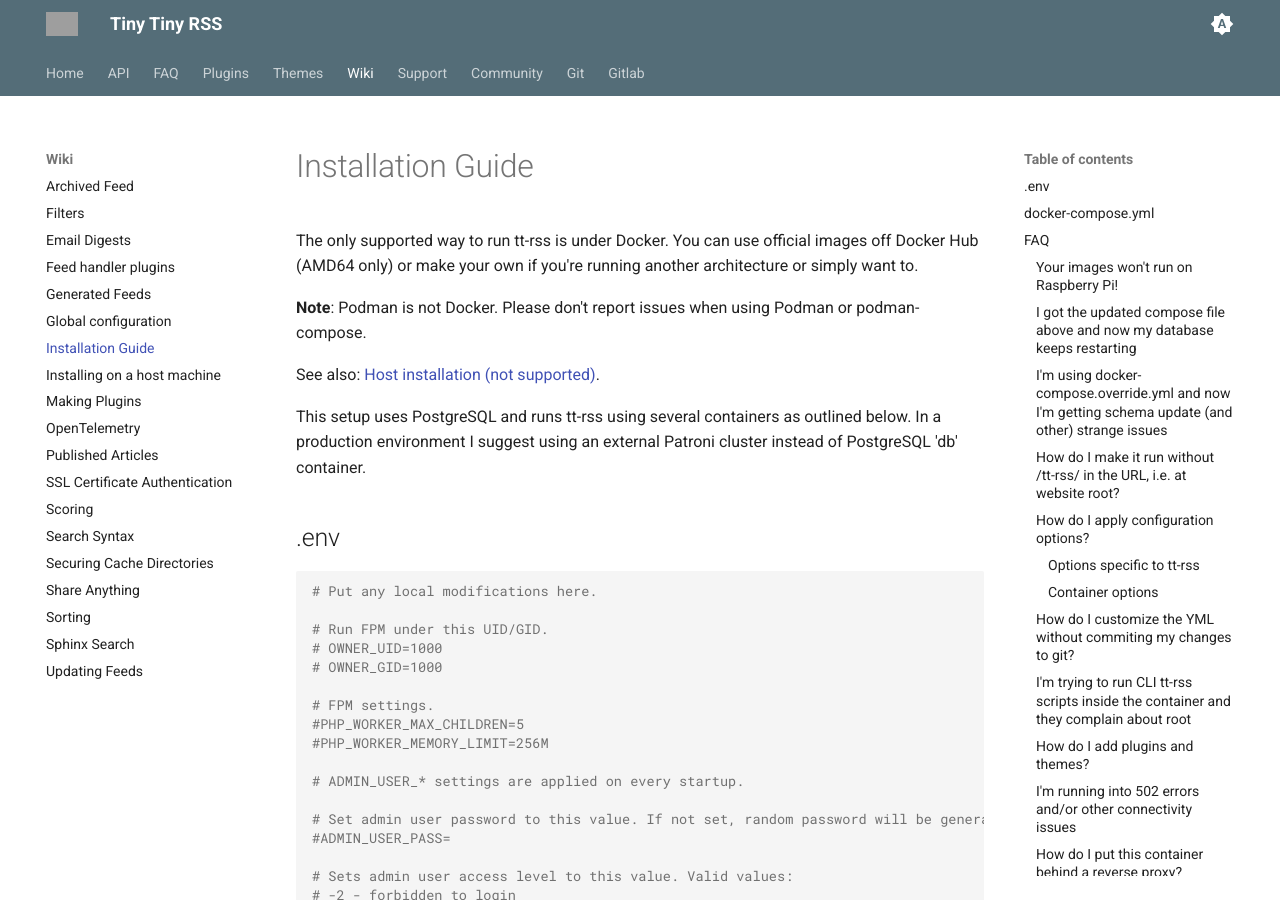
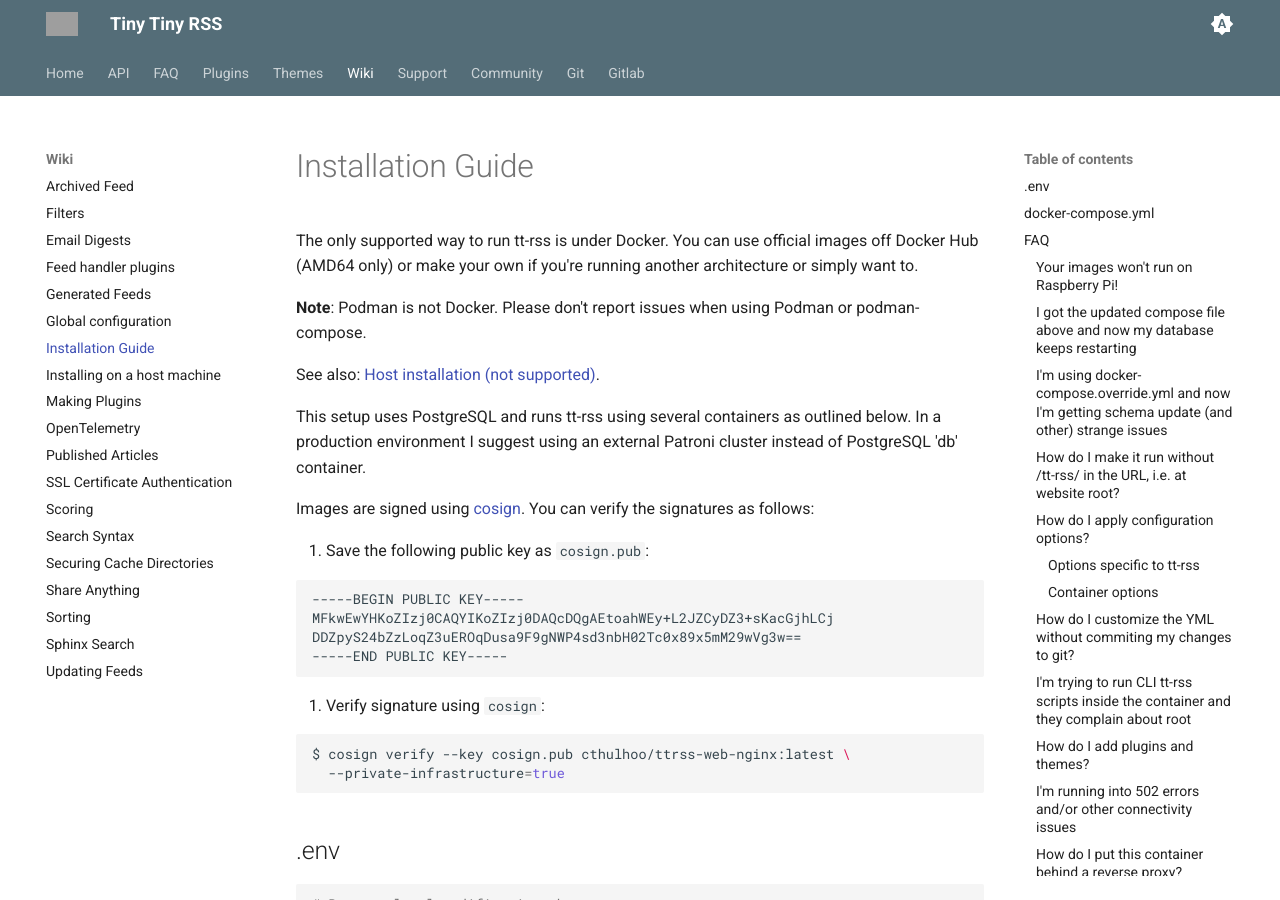
Before and after one commit to supahgreg/tt-rss-web-static, an MkDocs documentation site: the page built from docs/wiki/InstallationNotes.md, in a window 1280 px wide and 900 px high. Built offline with MkDocs 1.6.1 and Material for MkDocs 9.7.7, drawn with Linux system fonts in a browser that asks for light colours.

Commit message:
Update InstallationNotes.md

````diff
--- a/docs/wiki/InstallationNotes.md
+++ b/docs/wiki/InstallationNotes.md
@@ -11,6 +11,24 @@
 This setup uses PostgreSQL and runs tt-rss using several containers as outlined
 below. In a production environment I suggest using an external Patroni cluster
 instead of PostgreSQL 'db' container.
+
+Images are signed using [cosign](https://docs.sigstore.dev/cosign/verifying/verify/). You can verify the signatures as follows:
+
+1. Save the following public key as `cosign.pub`:
+
+```
+-----BEGIN PUBLIC KEY-----
+MFkwEwYHKoZIzj0CAQYIKoZIzj0DAQcDQgAEtoahWEy+L2JZCyDZ3+sKacGjhLCj
+DDZpyS24bZzLoqZ3uEROqDusa9F9gNWP4sd3nbH02Tc0x89x5mM29wVg3w==
+-----END PUBLIC KEY-----
+```
+
+2. Verify signature using `cosign`:
+
+```sh
+$ cosign verify --key cosign.pub cthulhoo/ttrss-web-nginx:latest \
+  --private-infrastructure=true
+```
 
 ## .env
 
````
